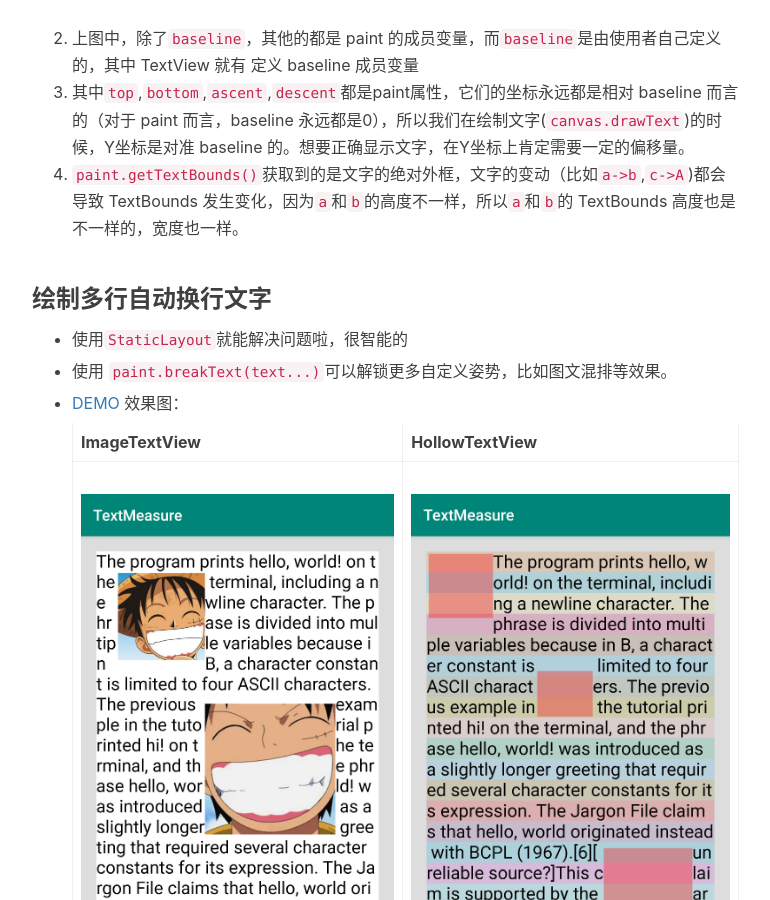
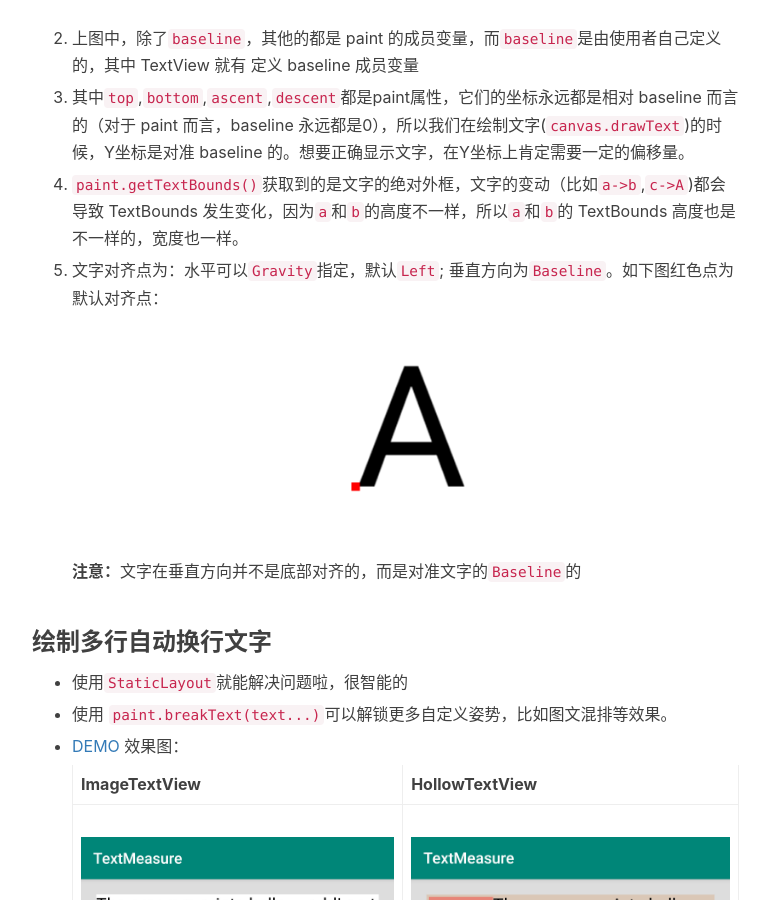
Before and after one commit to hurshi/hurshi.github.io, a Jekyll site: the page built from _posts/2019-04-17-text_measure.md, in a window 1280 px wide and 900 px high, scrolled down 1185 px. Shown: the whole window, without its empty margins (233-1003 px from the left). Built offline with Jekyll 4.4.1, drawn with Linux system fonts in a browser that asks for light colours; nearby versions of some CDN libraries; comment, search, counter and statistics services are not loaded.

Commit message:
fix text measure article

```diff
--- a/_posts/2019-04-17-text_measure.md
+++ b/_posts/2019-04-17-text_measure.md
@@ -11,8 +11,14 @@ tags:
 1. 将文字的对齐，必须知道 paint 的属性，如下图所示：([查看示例地址,自己运行下就能搞清楚这些线条了](<https://github.com/hurshi/AndroidFontMetrics>)) ![](/img/posts/text_measure/text-measure.png){:width="50%"}
 
 2. 上图中，除了`baseline`，其他的都是 paint 的成员变量，而`baseline`是由使用者自己定义的，其中 TextView 就有 定义 baseline 成员变量
+
 3. 其中`top`,`bottom`,`ascent`,`descent`都是paint属性，它们的坐标永远都是相对 baseline 而言的（对于 paint 而言，baseline 永远都是0），所以我们在绘制文字(`canvas.drawText`)的时候，Y坐标是对准 baseline 的。想要正确显示文字，在Y坐标上肯定需要一定的偏移量。
+
 4. `paint.getTextBounds()`获取到的是文字的绝对外框，文字的变动（比如`a->b`,`c->A`)都会导致 TextBounds 发生变化，因为`a`和`b`的高度不一样，所以`a`和`b`的 TextBounds 高度也是不一样的，宽度也一样。
+
+5. 文字对齐点为：水平可以`Gravity`指定，默认`Left`; 垂直方向为`Baseline`。如下图红色点为默认对齐点：![](/img/posts/text_measure/text-measure_A.png){:width="30%"}
+
+   **注意：**文字在垂直方向并不是底部对齐的，而是对准文字的`Baseline`的
 
 ### 绘制多行自动换行文字
 
```
Also changed, not shown: img/posts/text_measure/text-measure_A.png (added).
